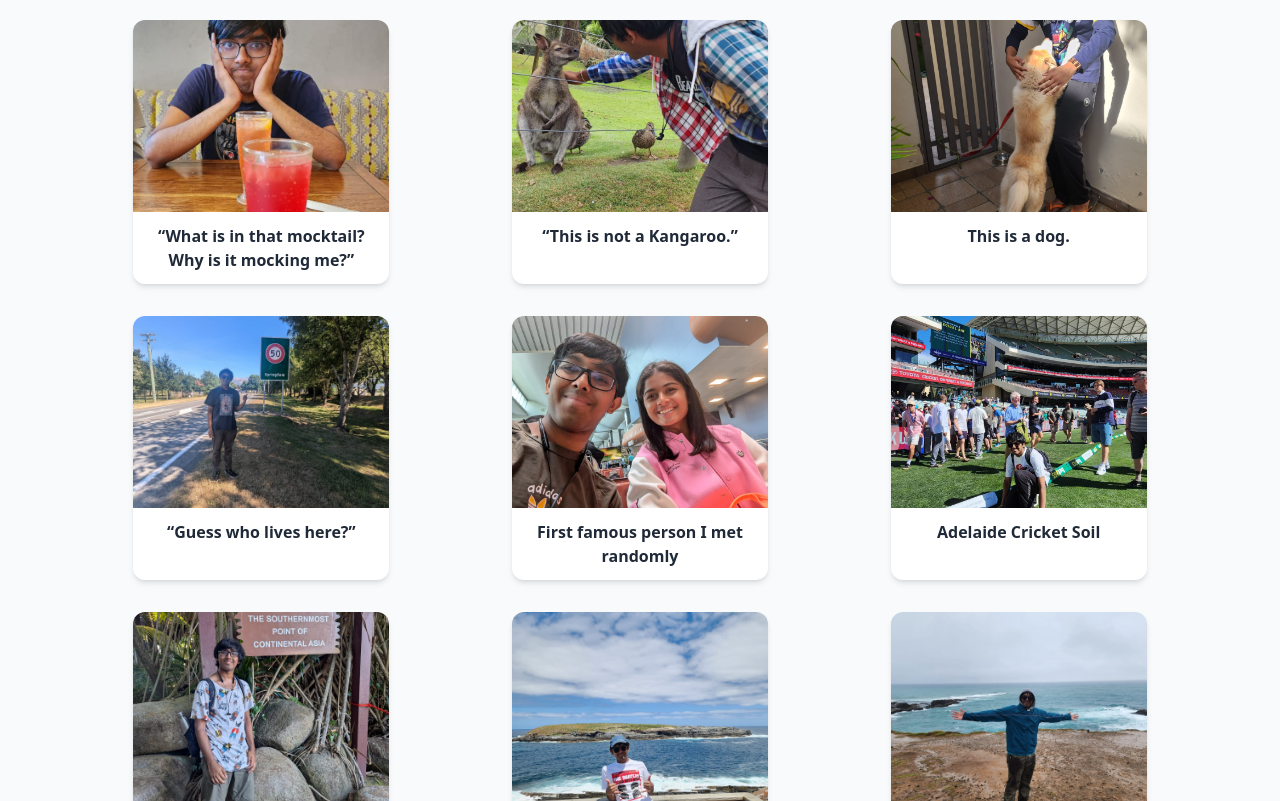
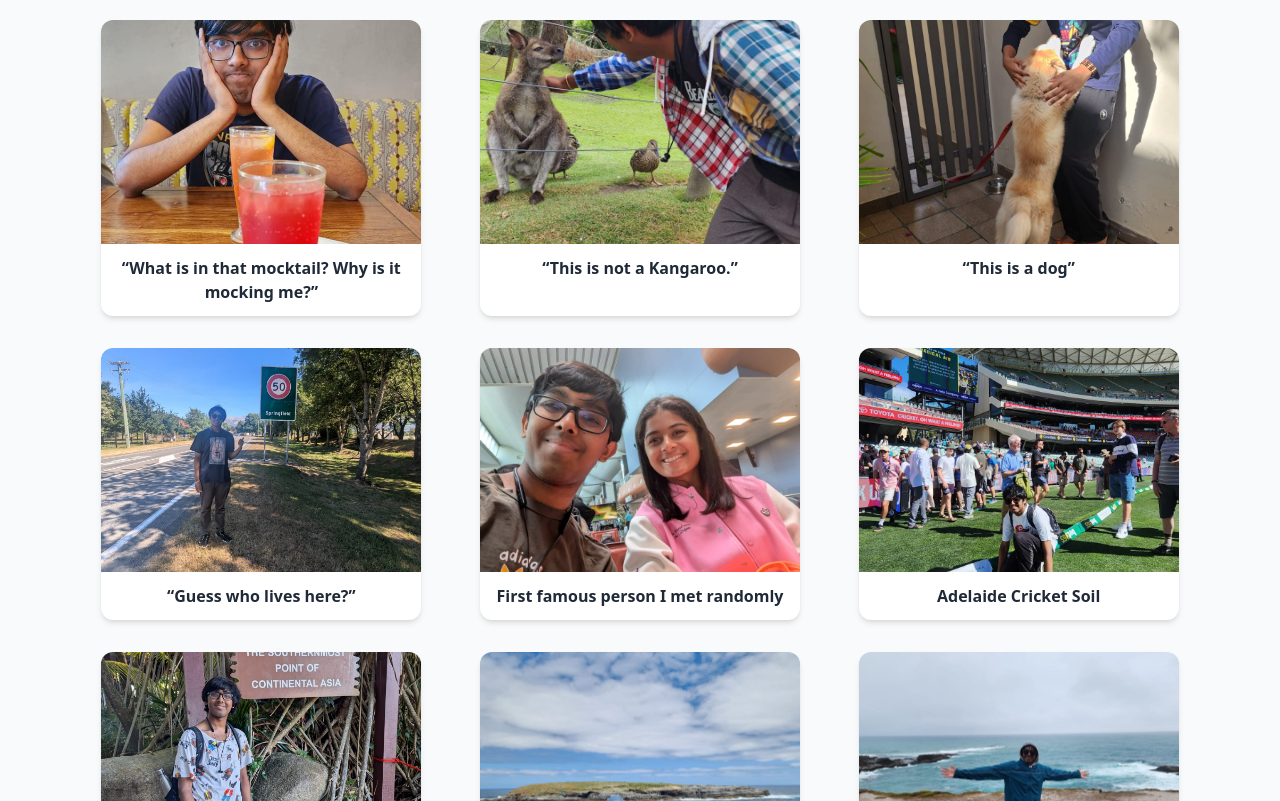
Before and after one commit to viralc73/viralc73.github.io, a plain HTML site: page photos.html in a window 1280 px wide. Shown: the part 148-949 px from the top of the page. Drawn offline with nearby package versions, Linux system fonts and the light colour scheme.

Commit message:
Update photos.html

```diff
--- a/photos.html
+++ b/photos.html
@@ -22,49 +22,49 @@
   <h2 class="text-3xl font-bold mb-6 text-center">Cool Pics</h2>
   <div class="grid grid-cols-1 sm:grid-cols-2 md:grid-cols-3 gap-8 justify-items-center">
 
-    <div class="bg-white rounded-xl shadow-md overflow-hidden w-64 text-center">
-      <img src="assets/profile.jpg" alt="Cool Photo 1" class="object-cover w-full h-48 mx-auto">
+    <div class="bg-white rounded-xl shadow-md overflow-hidden w-80 text-center">
+      <img src="assets/profile.jpg" alt="Cool Photo 1" class="object-cover w-full h-56 mx-auto">
       <p class="p-3 font-bold text-gray-800">“What is in that mocktail? Why is it mocking me?”</p>
     </div>
 
-    <div class="bg-white rounded-xl shadow-md overflow-hidden w-64 text-center">
-      <img src="assets/wallaby.jpg" alt="Cool Photo 2" class="object-cover w-full h-48 mx-auto">
+    <div class="bg-white rounded-xl shadow-md overflow-hidden w-80 text-center">
+      <img src="assets/wallaby.jpg" alt="Cool Photo 2" class="object-cover w-full h-56 mx-auto">
       <p class="p-3 font-bold text-gray-800">“This is not a Kangaroo.”</p>
     </div>
 
-    <div class="bg-white rounded-xl shadow-md overflow-hidden w-64 text-center">
-      <img src="assets/jarvis.jpg" alt="Cool Photo 8" class="object-cover w-full h-48 mx-auto">
-      <p class="p-3 font-bold text-gray-800">This is a dog.</p>
+    <div class="bg-white rounded-xl shadow-md overflow-hidden w-80 text-center">
+      <img src="assets/jarvis.jpg" alt="Cool Photo 2" class="object-cover w-full h-56 mx-auto">
+      <p class="p-3 font-bold text-gray-800">“This is a dog”</p>
     </div>
 
-    <div class="bg-white rounded-xl shadow-md overflow-hidden w-64 text-center">
-      <img src="assets/springfields.jpg" alt="Cool Photo 3" class="object-cover w-full h-48 mx-auto">
+    <div class="bg-white rounded-xl shadow-md overflow-hidden w-80 text-center">
+      <img src="assets/springfields.jpg" alt="Cool Photo 3" class="object-cover w-full h-56 mx-auto">
       <p class="p-3 font-bold text-gray-800">“Guess who lives here?”</p>
     </div>
 
-    <div class="bg-white rounded-xl shadow-md overflow-hidden w-64 text-center">
-      <img src="assets/shreyanka.jpg" alt="Cool Photo 4" class="object-cover w-full h-48 mx-auto">
+    <div class="bg-white rounded-xl shadow-md overflow-hidden w-80 text-center">
+      <img src="assets/shreyanka.jpg" alt="Cool Photo 4" class="object-cover w-full h-56 mx-auto">
       <p class="p-3 font-bold text-gray-800">First famous person I met randomly</p>
     </div>
 
-    <div class="bg-white rounded-xl shadow-md overflow-hidden w-64 text-center">
-      <img src="assets/adelaide.jpg" alt="Cool Photo 5" class="object-cover w-full h-48 mx-auto">
+    <div class="bg-white rounded-xl shadow-md overflow-hidden w-80 text-center">
+      <img src="assets/adelaide.jpg" alt="Cool Photo 5" class="object-cover w-full h-56 mx-auto">
       <p class="p-3 font-bold text-gray-800">Adelaide Cricket Soil</p>
     </div>
 
-    <div class="bg-white rounded-xl shadow-md overflow-hidden w-64 text-center">
-      <img src="assets/south_asia.jpg" alt="Cool Photo 6" class="object-cover w-full h-48 mx-auto">
+    <div class="bg-white rounded-xl shadow-md overflow-hidden w-80 text-center">
+      <img src="assets/south_asia.jpg" alt="Cool Photo 6" class="object-cover w-full h-56 mx-auto">
       <p class="p-3 font-bold text-gray-800">My lowest point in Mainland Asia</p>
     </div>
 
-    <div class="bg-white rounded-xl shadow-md overflow-hidden w-64 text-center">
-      <img src="assets/south_aus.jpg" alt="Cool Photo 7" class="object-cover w-full h-48 mx-auto">
+    <div class="bg-white rounded-xl shadow-md overflow-hidden w-80 text-center">
+      <img src="assets/south_aus.jpg" alt="Cool Photo 7" class="object-cover w-full h-56 mx-auto">
       <p class="p-3 font-bold text-gray-800">My lowest point in Mainland Australia</p>
     </div>
 
-    <div class="bg-white rounded-xl shadow-md overflow-hidden w-64 text-center">
-      <img src="assets/south_nz.jpg" alt="Cool Photo 8" class="object-cover w-full h-48 mx-auto">
-      <p class="p-3 font-bold text-gray-800">The lowest point of my life  (NZ Slope Point)</p>
+    <div class="bg-white rounded-xl shadow-md overflow-hidden w-80 text-center">
+      <img src="assets/south_nz.jpg" alt="Cool Photo 8" class="object-cover w-full h-56 mx-auto">
+      <p class="p-3 font-bold text-gray-800">The lowest point of my life</p>
     </div>
 
   </div>
```
